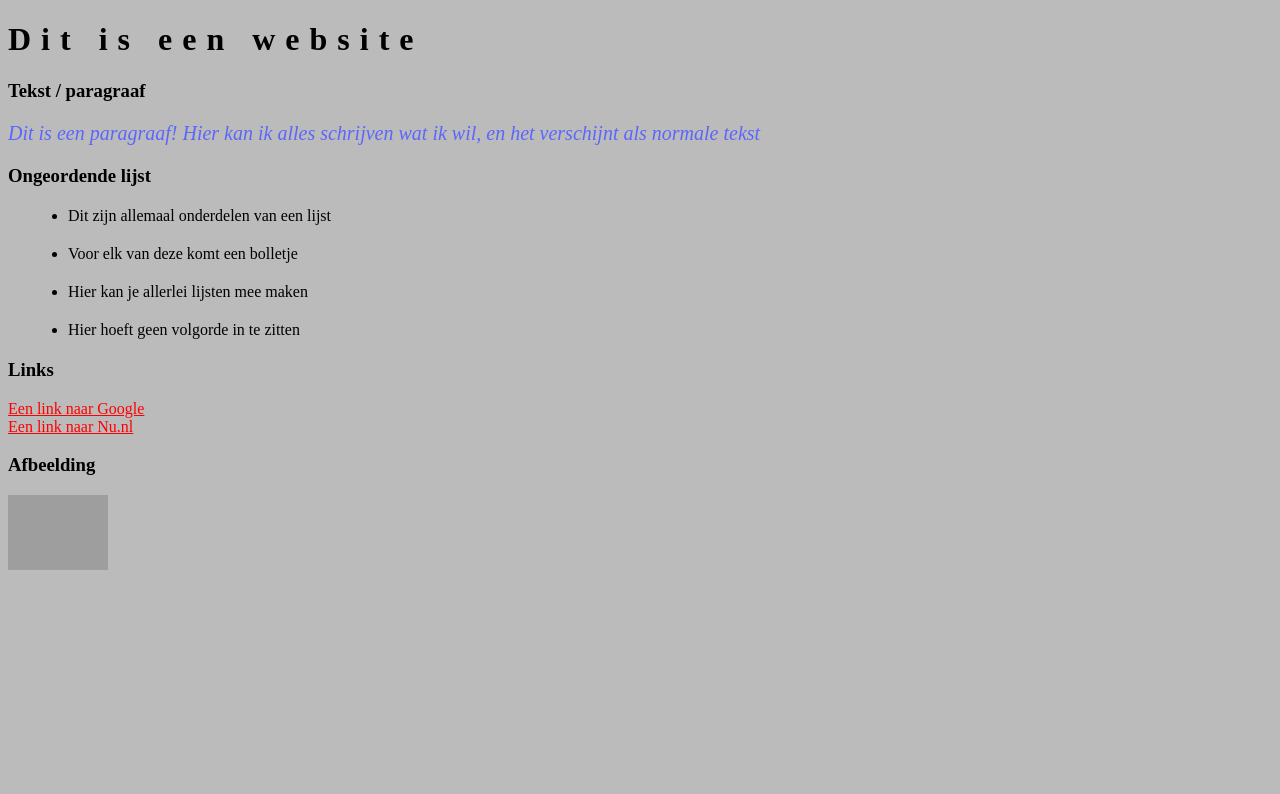
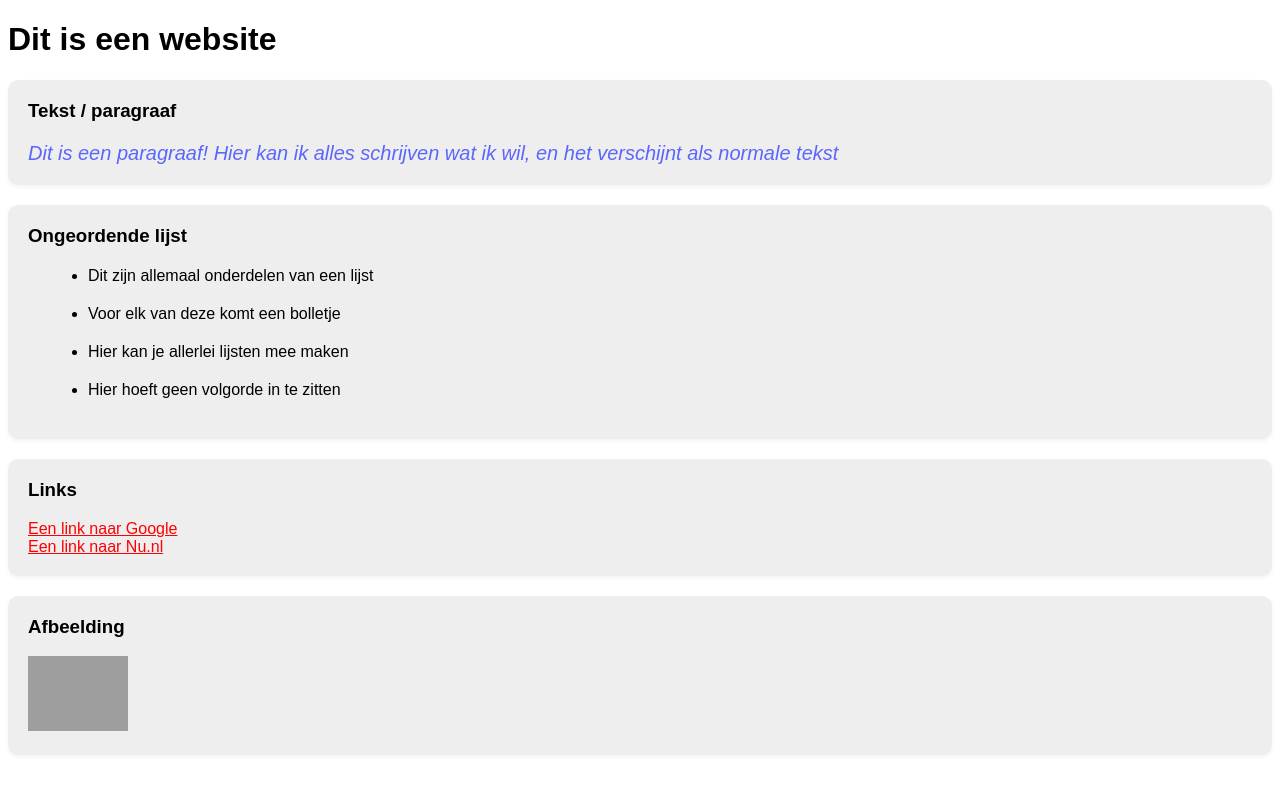
Before and after one commit to owbleker/kids-day-workshop, a plain HTML site: page example/index.html in a window 1280 px wide. Drawn offline with Linux system fonts and the light colour scheme; grey boxes are pictures that could not be loaded.

Commit message:
update example

```diff
--- a/example/index.html
+++ b/example/index.html
@@ -1,10 +1,10 @@
 <!DOCTYPE html>
 <html lang="en">
     <head>
-    <meta charset="UTF-8">
-    <meta name="viewport" content="width=device-width, initial-scale=1.0">
+        <meta charset="UTF-8" />
+        <meta name="viewport" content="width=device-width, initial-scale=1.0" />
         <title>Je persoonlijke website</title>
-    <link rel="stylesheet" href="styles.css">
+        <link rel="stylesheet" href="styles.css" />
     </head>
     <body>
         <header>
@@ -13,7 +13,8 @@
         <section>
             <h3>Tekst / paragraaf</h3>
             <p>
-            Dit is een paragraaf! Hier kan ik alles schrijven wat ik wil, en het verschijnt als normale tekst
+                Dit is een paragraaf! Hier kan ik alles schrijven wat ik wil, en
+                het verschijnt als normale tekst
             </p>
         </section>
         <section>
@@ -27,7 +28,7 @@
         </section>
         <section>
             <h3>Links</h3>
-        <a href="www.google.com">Een link naar Google</a> <br>
+            <a href="www.google.com">Een link naar Google</a> <br />
             <a href="www.nu.nl">Een link naar Nu.nl</a>
         </section>
         <section>
--- a/example/styles.css
+++ b/example/styles.css
@@ -1,9 +1,21 @@
 body {
-    background-color: rgb(187, 187, 187);
+    font-family: sans-serif;
 }
 
-h1 {
-    letter-spacing: 10px;
+section {
+    padding: 20px;
+    background-color: rgb(238, 238, 238);
+    margin-bottom: 20px;
+    border-radius: 10px;
+    box-shadow: 0px 2px 4px 0px rgba(239, 239, 239, 0.75);
+}
+
+section p {
+    margin-bottom: 0;
+}
+
+h3 {
+    margin-top: 0;
 }
 
 p {
```
Lines whose indentation alone changed are shown as unchanged.
